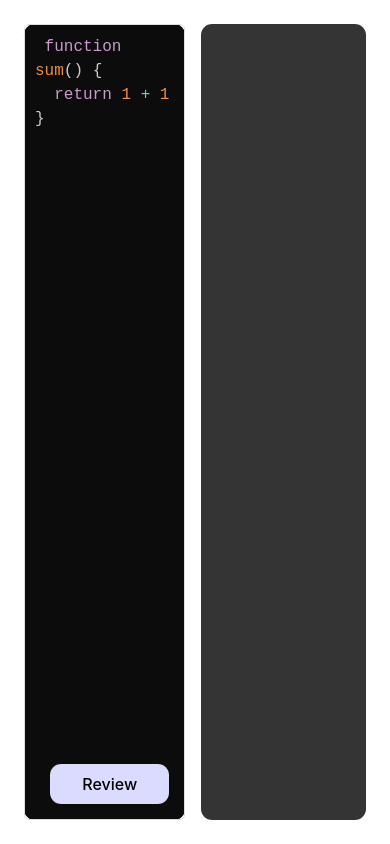
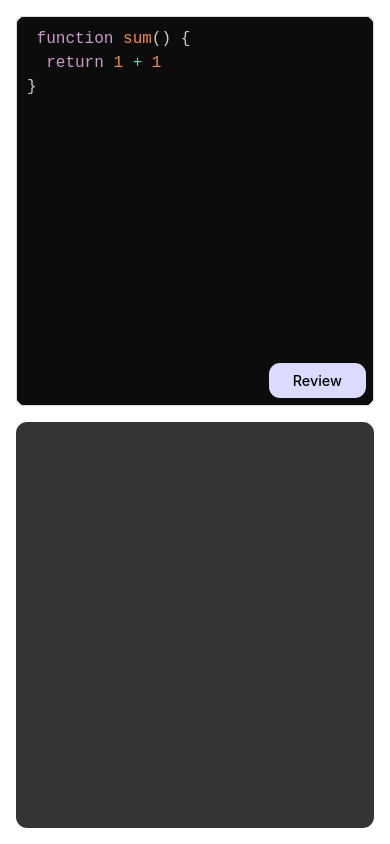
Before and after one commit to Rocky212005/Codereview, a React (Vite) app in the folder frontend/: page / in a window 390 px wide. Built offline with nearby package versions, Linux system fonts and the light colour scheme.

Commit message:
thrid commit

```diff
--- a/frontend/src/App.css
+++ b/frontend/src/App.css
@@ -61,3 +61,28 @@ main .right {
   font-size: 1.5rem;
   overflow: auto;
 }
+
+/* ======= Responsive Breakpoints ======= */
+@media (max-width: 768px) {
+  main {
+    flex-direction: column;
+    padding: 1rem;
+  }
+
+  main .left,
+  main .right {
+    flex-basis: 100%;
+  }
+
+  main .right {
+    font-size: 1rem;
+    padding: 1rem;
+  }
+
+  main .left .review {
+    padding: 0.4rem 1.5rem;
+    font-size: 0.9rem;
+    right: 0.5rem;
+    bottom: 0.5rem;
+  }
+}
```
